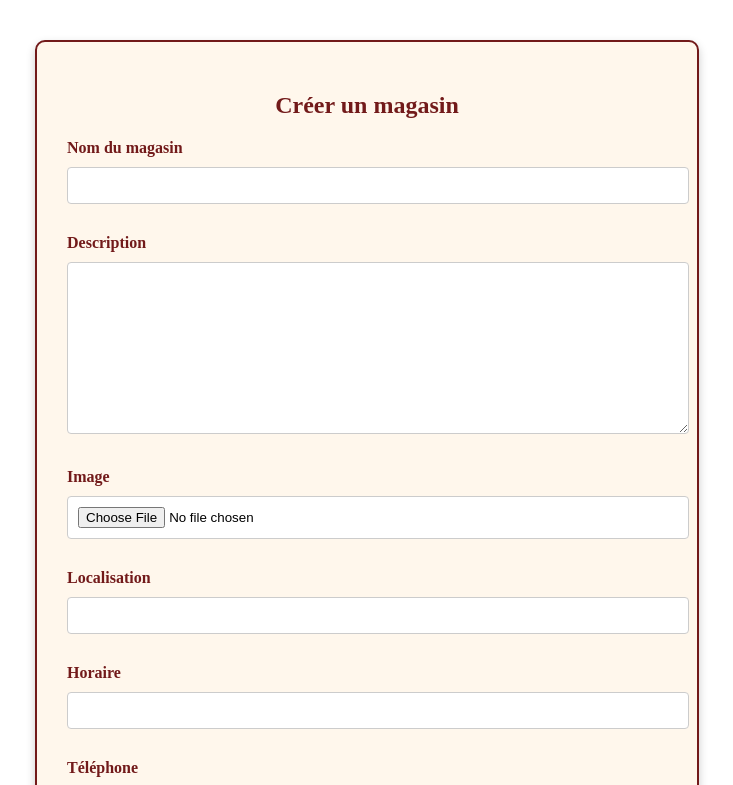
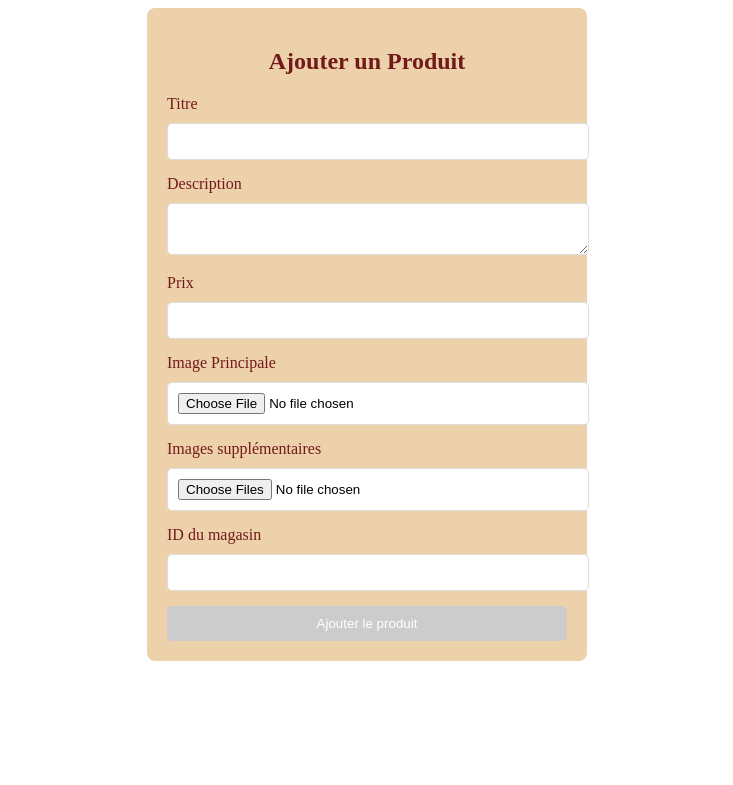
Before and after one commit to zakariaeLA/magmate, an Angular app in the folder magmate-frontend/: page / in a window 1280 px wide. Shown: the top 785 px of the page, without its empty margins (273-1006 px from the left). Built offline with nearby package versions, Linux system fonts and the light colour scheme.

Commit message:
petit modi

```diff
--- a/magmate-frontend/src/app/app.component.html
+++ b/magmate-frontend/src/app/app.component.html
@@ -1 +1 @@
-<app-magasin-form></app-magasin-form>
+<app-product-create></app-product-create>
--- a/magmate-frontend/src/app/modules/marketplace/pages/magasin-form/magasin-form.component.html
+++ b/magmate-frontend/src/app/modules/marketplace/pages/magasin-form/magasin-form.component.html
@@ -22,7 +22,7 @@
 
     <div class="form-group">
       <label for="image">Image</label>
-      <input id="image" formControlName="image" type="file" required />
+      <input type="file" id="image" formControlName="image" (change)="onFileChange($event)" required />
     </div>
 
 
--- a/magmate-frontend/src/app/modules/marketplace/pages/magasin-form/magasin-form.component.ts
+++ b/magmate-frontend/src/app/modules/marketplace/pages/magasin-form/magasin-form.component.ts
@@ -6,7 +6,7 @@ import { AlertService } from '../../services/alerte.service'; // Import du servi
 
 @Component({
   selector: 'app-magasin-form',
-  standalone:false,
+  standalone: false,
   templateUrl: './magasin-form.component.html',
   styleUrls: ['./magasin-form.component.scss']
 })
@@ -25,8 +25,7 @@ export class MagasinFormComponent implements OnInit {
       nom: ['', Validators.required],
       localisation: ['', Validators.required],
       description: ['', Validators.required],
-
-      image: ['', Validators.required],
+      image: ['', Validators.required],  // Image is required
       horaire: ['', Validators.required],
       telephone: ['', Validators.required],
       ville: ['', Validators.required]
@@ -34,42 +33,65 @@ export class MagasinFormComponent implements OnInit {
   }
 
   ngOnInit(): void {
-    // S'abonner à l'alerte
+    // Subscribe to alert service
     this.alertService.alert$.subscribe(alert => {
-      this.alertMessage = alert.message;  // message est maintenant une propriété de l'objet
-      this.alertType = alert.type;        // type est une propriété de l'objet
+      this.alertMessage = alert.message;
+      this.alertType = alert.type;
     });
   }
 
+  // Handle main image selection
+  onFileChange(event: any): void {
+    const file = event.target.files[0]; // Get the first file (main image)
+    if (file) {
+      this.magasinForm.patchValue({
+        image: file // Set the selected file to the image control
+      });
+    }
+  }
+
+  // Handle form submission
   onSubmit() {
     if (this.magasinForm.invalid) {
       return;
     }
 
-    const magasinData = new FormData();
+    const magasinData = new FormData(); // Create FormData to append the store data
+
+    // Append non-file form fields
     magasinData.append('nom', this.magasinForm.get('nom')?.value);
     magasinData.append('localisation', this.magasinForm.get('localisation')?.value);
     magasinData.append('description', this.magasinForm.get('description')?.value);
-    magasinData.append('image', this.magasinForm.get('image')?.value);
     magasinData.append('horaire', this.magasinForm.get('horaire')?.value);
     magasinData.append('telephone', this.magasinForm.get('telephone')?.value);
     magasinData.append('ville', this.magasinForm.get('ville')?.value);
 
+    // Append main image
+    const image = this.magasinForm.get('image')?.value;
+    if (image && image instanceof File) {
+      console.log('Main Image:', image);
+      magasinData.append('image', image, image.name); // Append the main image
+    } else {
+      console.error('Main image is invalid or missing');
+    }
 
+    console.log('Data sent to server:', magasinData); // Log the FormData before sending
+
+    // Send the data to the backend via the service
     this.magasinService.createMagasin(magasinData).subscribe({
       next: (response) => {
-        console.log('Magasin créé avec succès', response);
-        this.alertService.success('Le magasin a été créé avec succès!');
-        this.router.navigate(['/']);
+        console.log('Store successfully created', response);
+        this.alertService.success('Store has been successfully created!');
+        this.router.navigate(['/']);  // Navigate after successful creation
       },
       error: (error) => {
-        console.error('Erreur lors de la création du magasin', error);
-        this.alertService.error('Une erreur est survenue lors de la création du magasin.');
+        console.error('Error creating store', error);
+        this.alertService.error('An error occurred while creating the store.');
       }
     });
   }
 
-  // Méthode pour fermer la modale
+  // Method to close the alert
   closeAlert() {
     this.alertMessage = null;
     this.alertType = null;
```
Also changed, not shown: magmate-frontend/src/app/modules/marketplace/pages/product-form/product-form.component.html (line endings or trailing spaces), magmate-frontend/src/app/modules/marketplace/pages/product-form/product-form.component.ts (line endings or trailing spaces), 4 other files (tests, documents, lock files or other folders).
